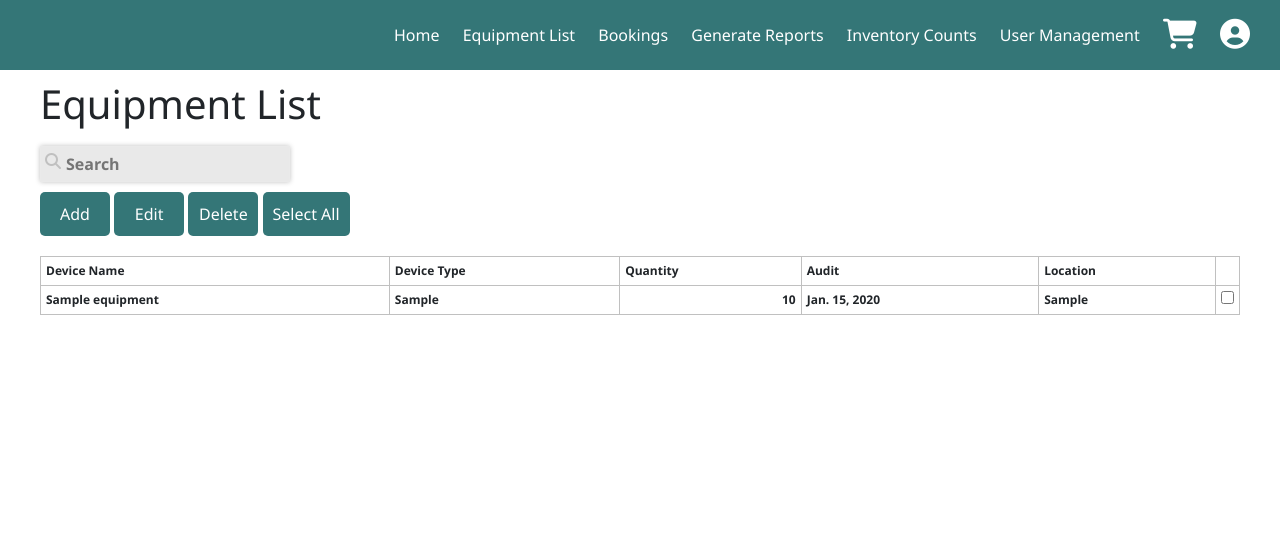
After one commit to Asif-Biswas/Equipement-enventory, a Django app: page /equipment-list/ in a window 1280 px wide. The commit adds this page. Shown: the top 555 px of the page. Run offline with Django 5.2, Linux system fonts and the light colour scheme; tables that the repository leaves empty hold one stand-in row (values such as "Sample post").

Commit message:
equipment list add

```diff
--- a/main/admin.py
+++ b/main/admin.py
@@ -1,4 +1,5 @@
 from django.contrib import admin
-from .models import UserProfile
+from .models import UserProfile, Equipment
 # Register your models here.
 admin.site.register(UserProfile)
+admin.site.register(Equipment)
--- a/main/static/main.css
+++ b/main/static/main.css
@@ -187,3 +187,54 @@ td input[type=text]{
     border-radius: 5px;
     border: none;
 }
+
+
+/* ------------------Equipment list--------------------- */
+
+.equipment-list-container{
+    margin: 10px 40px;
+}
+#search-box{
+    margin: 10px 0px;
+    padding: 5px;
+    padding-left: 25px;
+    width: 250px;
+    background-color: #e9e9e9;
+    outline: none;
+    border: 1px solid rgb(234, 234, 234);
+    box-shadow: 0px 0px 5px silver;
+    font-weight: 600;
+    color: silver;
+}
+.search-area{
+    position: relative;
+}
+.search-area i{
+    position: absolute;
+    left: 5px;
+    top: 17px;
+    color: silver;
+    font-weight: 600;
+
+}
+
+.equipment-btn-group input[type=button]{
+    padding: 10px;
+    cursor: pointer;
+    border-radius: 5px;
+    border: none;
+    background-color: #347677;
+    color: #fff;
+    min-width: 70px;
+}
+.equipment-table th, .equipment-table td{
+    border: 1px solid silver;
+    padding: 5px;
+    text-align: left;
+}
+.equipment-table{
+    width: 100%;
+    border: 1px solid silver;
+    border-collapse: collapse;
+    margin-top: 20px;
+}
--- a/main/urls.py
+++ b/main/urls.py
@@ -6,7 +6,13 @@ app_name = "main"
 urlpatterns = [
     path("", views.index, name="index"),
     path("signup", views.handleSignup, name="signup"),
+    path("login", views.handleLogin, name="login"),
     path("logout", views.handleLogout, name="logout"),
     path("user-accounts/", views.useraccounts, name="user-accounts"),
     path("update-profile/", views.updateprofile, name="update-profile"),
+    path("equipment-list/", views.equipmentList, name="equipment-list"),
+    path("add-equipment/", views.addEquipment, name="add-equipment"),
+    path("delete-equipment/<int:id>", views.deleteEquipment, name="delete-equipment"),
+    path("edit-equipment/<int:id>", views.editEquipment, name="edit-equipment"),
+    path("update-equipment/", views.updateEquipment, name="update-equipment"),
 ]
--- a/main/views.py
+++ b/main/views.py
@@ -3,14 +3,27 @@ from django.http import HttpResponse
 from django.contrib.auth.models import User
 from django.contrib.auth import authenticate, login, logout
 from django.contrib import messages
-from main.models import UserProfile
+from main.models import UserProfile, Equipment
 from django.contrib.auth.decorators import login_required
+from django.http import JsonResponse
+from django.core.serializers import serialize
+
 
 # Create your views here.
 
 @login_required(login_url="main:signup")
 def index(request):
     return render(request, "index.html")
+
+def handleLogin(request):
+    if request.method == "POST":
+        email = request.POST.get("email")
+        password = request.POST.get("password")
+        user = authenticate(username=email, password=password)
+        if user:
+            login(request, user)
+            return redirect("main:index")
+    return render(request, "login.html")
 
 def handleSignup(request):
     if request.method == "POST":
@@ -63,3 +76,46 @@ def updateprofile(request):
         messages.success(request, "Profile updated successfully")
         return redirect("main:user-accounts")
     return render(request, "update-profile.html")
+
+def equipmentList(request):
+    equipments = Equipment.objects.all()
+    context = {
+        "equipments": equipments,
+    }
+    return render(request, "equipment-list.html", context)
+
+def addEquipment(request):
+    if request.method == "POST":
+        name = request.POST.get("device-name")
+        device_type = request.POST.get("device-type")
+        quantity = request.POST.get("quantity")
+        audit = request.POST.get("audit")
+        location = request.POST.get("location")
+        equipment = Equipment.objects.create(name=name, device_type=device_type, quantity=quantity, audit_date=audit, location=location)
+        equipment.save()
+
+        return redirect("main:equipment-list")
+
+def deleteEquipment(request, id):
+    equipment = Equipment.objects.get(id=id)
+    equipment.delete()
+    return redirect("main:equipment-list")
+
+def editEquipment(request, id):
+    equipment = Equipment.objects.get(id=id)
+    equipment_json = serialize('json', [equipment])
+    print(equipment_json)
+    return JsonResponse(equipment_json, safe=False)
+
+def updateEquipment(request):
+    if request.method == "POST":
+        id = request.POST.get("id")
+        equipment = Equipment.objects.get(id=id)
+        equipment.name = request.POST.get("device-name")
+        equipment.device_type = request.POST.get("device-type")
+        equipment.quantity = request.POST.get("quantity")
+        equipment.audit_date = request.POST.get("audit")
+        equipment.location = request.POST.get("location")
+        equipment.save()
+        return redirect("main:equipment-list")
+    return render(request, "edit-equipment.html")
--- /dev/null
+++ b/templates/equipment-list.html
@@ -0,0 +1,221 @@
+<!DOCTYPE html>
+{% load static %}
+<html lang="en">
+
+<head>
+    <meta charset="UTF-8">
+    <meta name="viewport" content="width=device-width, initial-scale=1.0">
+    <title>Equipment List</title>
+    <link rel="stylesheet" href="{% static 'main.css' %}">
+    <link href="https://cdn.jsdelivr.net/npm/bootstrap@5.3.3/dist/css/bootstrap.min.css" rel="stylesheet"
+        integrity="sha384-QWTKZyjpPEjISv5WaRU9OFeRpok6YctnYmDr5pNlyT2bRjXh0JMhjY6hW+ALEwIH" crossorigin="anonymous">
+    <link rel="stylesheet" href="https://cdnjs.cloudflare.com/ajax/libs/font-awesome/6.5.2/css/all.min.css"
+        integrity="sha512-SnH5WK+bZxgPHs44uWIX+LLJAJ9/2PkPKZ5QiAj6Ta86w+fsb2TkcmfRyVX3pBnMFcV7oQPJkl9QevSCWr3W6A=="
+        crossorigin="anonymous" referrerpolicy="no-referrer" />
+</head>
+
+<body>
+    <div class="header">
+        <div class="nav">
+            <div class="nav-item"><a href="{% url 'main:index' %}">Home</a></div>
+            <div class="nav-item"><a href="{% url 'main:equipment-list' %}">Equipment List</a></div>
+            <div class="nav-item"><a href="#">Bookings</a></div>
+            <div class="nav-item"><a href="#">Generate Reports</a></div>
+            <div class="nav-item"><a href="#">Inventory Counts</a></div>
+            <div class="nav-item"><a href="#">User Management</a></div>
+            <div class="nav-item"><a href="#"><i class="fa fa-cart-shopping"></i></a></div>
+            <div class="nav-item"><a href="{% url 'main:user-accounts' %}"><i class="fa fa-circle-user"></i></a></div>
+        </div>
+    </div>
+
+    <div class="equipment-list-container">
+        <h1>Equipment List</h1>
+        <div class="search-area">
+            <input type="text" placeholder="Search" id="search-box">
+            <i class="fa fa-search"></i>
+        </div>
+        <div class="equipment-btn-group">
+            <input type="button" value="Add" data-bs-toggle="modal" data-bs-target="#addModal">
+            <input type="button" value="Edit" data-bs-toggle="modal" data-bs-target="#editModal">
+            <input type="button" value="Delete">
+            <input type="button" value="Select All">
+        </div>
+
+        <!-- Add Modal -->
+        <div class="modal fade" id="addModal" tabindex="-1" aria-labelledby="addModalLabel" aria-hidden="true">
+            <div class="modal-dialog">
+                <div class="modal-content">
+                    <form action="{% url 'main:add-equipment' %}" method="post">
+                        {% csrf_token %}
+                        <div class="modal-header">
+                            <h1 class="modal-title fs-5" id="addModalLabel">Add Equipment</h1>
+                            <button type="button" class="btn-close" data-bs-dismiss="modal" aria-label="Close"></button>
+                        </div>
+                        <div class="modal-body">
+
+                            <input type="text" class="form-control my-2" placeholder="Device Name" name="device-name">
+                            <input type="text" class="form-control my-2" placeholder="Device Type" name="device-type">
+                            <input type="text" class="form-control my-2" placeholder="Quantity" name="quantity">
+                            <input type="date" class="form-control my-2" pl ceholder="Audit" name="audit">
+                            <input type="text" class="form-control my-2" placeholder="Location" name="location">
+                        </div>
+                        <div class="modal-footer">
+                            <button type="button" class="btn btn-secondary" data-bs-dismiss="modal">Close</button>
+                            <button type="submit" class="btn btn-primary">Add</button>
+                        </div>
+                    </form>
+                </div>
+            </div>
+        </div>
+
+        <!-- Edit Modal -->
+        <div class="modal fade" id="editModal" tabindex="-1" aria-labelledby="editModalLabel" aria-hidden="true">
+            <div class="modal-dialog">
+                <div class="modal-content">
+                    <form action="{% url 'main:update-equipment'%}" method="post">
+                        {% csrf_token %}
+
+                        <div class="modal-header">
+                            <h1 class="modal-title fs-5" id="editModalLabel">Edit Equipment</h1>
+                            <button type="button" class="btn-close" data-bs-dismiss="modal" aria-label="Close"></button>
+                        </div>
+                        <div class="modal-body">
+                            <input type="text" class="form-control my-2" placeholder="Device Name" name="device-name">
+                            <input type="text" class="form-control my-2" placeholder="Device Type" name="device-type">
+                            <input type="text" class="form-control my-2" placeholder="Quantity" name="quantity">
+                            <input type="date" class="form-control my-2" pl ceholder="Audit" name="audit">
+                            <input type="text" class="form-control my-2" placeholder="Location" name="location">
+                            <input type="hidden" name="id" value="">
+                        </div>
+                        <div class="modal-footer">
+                            <button type="button" class="btn btn-secondary" data-bs-dismiss="modal">Close</button>
+                            <button type="submit" class="btn btn-primary">Save changes</button>
+                        </div>
+                    </form>
+                </div>
+            </div>
+        </div>
+        <table class="equipment-table reg-text" id="equipment-table">
+            <tr>
+                <th>Device Name</th>
+                <th>Device Type</th>
+                <th>Quantity</th>
+                <th>Audit</th>
+                <th>Location</th>
+                <th style="width: 15px;"></th>
+            </tr>
+            {% for equipment in equipments %}
+            <tr>
+                <td>{{ equipment.name }}</td>
+                <td>{{ equipment.device_type }}</td>
+                <td style="text-align: right;">{{equipment.quantity}}</td>
+                <td>{{equipment.audit_date}}</td>
+                <td>{{equipment.location}}</td>
+                <td style="width: 15px;"><input type="checkbox" id="{{equipment.id}}" class="select"></td>
+            </tr>
+            {% endfor %}
+        </table>
+    </div>
+
+    <div class="footer"></div>
+
+    <script>
+        //-------select all functionality-------
+        document.querySelector(".equipment-btn-group input[value='Select All']").addEventListener("click", function () {
+            var checkboxes = document.querySelectorAll(".select");
+            checkboxes.forEach(function (checkbox) {
+                checkbox.checked = true;
+            });
+        });
+
+        //-------Delete functionality-------
+        document.querySelector(".equipment-btn-group input[value='Delete']").addEventListener("click", function () {
+            var checkboxes = document.querySelectorAll(".select");
+            checkboxes.forEach(function (checkbox) {
+                if (checkbox.checked) {
+                    var id = checkbox.id;
+                    var url = "{% url 'main:delete-equipment' 0 %}".replace("0", id);
+                    fetch(url, {
+                        method: "DELETE",
+                        headers: {
+                            "X-CSRFToken": "{{ csrf_token }}"
+                        }
+                    }).then(function (response) {
+                        if (response.ok) {
+                            checkbox.parentElement.parentElement.remove();
+                        }
+                    });
+                }
+            });
+        });
+
+        //-------eddit single selected functionality-------
+        let adata;
+        document.querySelector(".equipment-btn-group input[value='Edit']").addEventListener("click", function () {
+            var checkboxes = document.querySelectorAll(".select");
+            checkboxes.forEach(function (checkbox) {
+                if (checkbox.checked) {
+                    var id = checkbox.id;
+                    var url = "{% url 'main:edit-equipment' 0 %}".replace("0", id);
+                    fetch(url, {
+                        method: "GET",
+                        headers: {
+                            "X-CSRFToken": "{{ csrf_token }}"
+                        }
+                    }).then(function (response) {
+                        if (response.ok) {
+                            response.json().then(function (data) {
+                                console.log(data);
+                                adata = JSON.parse(data);
+                                var modal = document.getElementById("editModal");
+                                modal.querySelector("input[name='device-name']").value = adata[0].fields.name;
+                                modal.querySelector("input[name='device-type']").value = adata[0].fields.device_type;
+                                modal.querySelector("input[name='quantity']").value = adata[0].fields.quantity;
+                                modal.querySelector("input[name='audit']").value = adata[0].fields.audit_date;
+                                modal.querySelector("input[name='location']").value = adata[0].fields.location;
+                                modal.querySelector("input[name='id']").value = adata[0].pk;
+                            });
+                        }
+                    });
+                }
+            });
+        });
+
+
+    </script>
+
+    <script>
+        //-------search functionality-------
+
+        document.getElementById("search-box").addEventListener("keyup", function () {
+            var input, filter, table, tr, td, i, txtValue;
+            input = document.getElementById("search-box");
+            filter = input.value.toUpperCase();
+            table = document.getElementById("equipment-table");
+            tr = table.getElementsByTagName("tr");
+
+            for (i = 0; i < tr.length; i++) {
+                td = tr[i].getElementsByTagName("td");
+                for (var j = 0; j < td.length; j++) {
+                    if (td[j]) {
+                        txtValue = td[j].textContent || td[j].innerText;
+                        if (txtValue.toUpperCase().indexOf(filter) > -1) {
+                            tr[i].style.display = "";
+                            break;
+                        } else {
+                            tr[i].style.display = "none";
+                        }
+                    }
+                }
+            }
+        });
+    </script>
+    <script src="https://cdn.jsdelivr.net/npm/@popperjs/core@2.11.8/dist/umd/popper.min.js"
+        integrity="sha384-I7E8VVD/ismYTF4hNIPjVp/Zjvgyol6VFvRkX/vR+Vc4jQkC+hVqc2pM8ODewa9r"
+        crossorigin="anonymous"></script>
+    <script src="https://cdn.jsdelivr.net/npm/bootstrap@5.3.3/dist/js/bootstrap.min.js"
+        integrity="sha384-0pUGZvbkm6XF6gxjEnlmuGrJXVbNuzT9qBBavbLwCsOGabYfZo0T0to5eqruptLy"
+        crossorigin="anonymous"></script>
+</body>
+
+</html>
--- a/templates/index.html
+++ b/templates/index.html
@@ -8,7 +8,8 @@
 <body>
     This is Homepage. <br>
     {% if user.is_authenticated %}
-        <a href="{% url 'main:user-accounts' %}">User Accounts</a>
+        <a href="{% url 'main:user-accounts' %}">User Accounts</a><br>
+        <a href="{% url 'main:logout' %}">logout</a>
     {% else %}
         <a href="{% url 'main:signup' %}">Login</a>
     {% endif %}
--- a/templates/signup.html
+++ b/templates/signup.html
@@ -4,7 +4,7 @@
 <head>
     <meta charset="UTF-8">
     <meta name="viewport" content="width=device-width, initial-scale=1.0">
-    <title>Document</title>
+    <title>Sign Up</title>
     <link rel="stylesheet" href="{% static 'main.css' %}">
     <link rel="stylesheet" href="https://cdnjs.cloudflare.com/ajax/libs/font-awesome/6.5.2/css/all.min.css" integrity="sha512-SnH5WK+bZxgPHs44uWIX+LLJAJ9/2PkPKZ5QiAj6Ta86w+fsb2TkcmfRyVX3pBnMFcV7oQPJkl9QevSCWr3W6A==" crossorigin="anonymous" referrerpolicy="no-referrer" />
 </head>
@@ -16,7 +16,7 @@
         <div class="form-top reg-text">
             <h2>Sign Up</h2>
             <p>Sign Up to join</p>
-            <p>Already have an account? <a href="">Login.</a></p>
+            <p>Already have an account? <a href="{% url 'main:login' %}">Login.</a></p>
         </div>
         <form action="{% url 'main:signup' %}" class="reg-text" id="signup-form" method="post">
             {% csrf_token %}
--- a/templates/user-accounts.html
+++ b/templates/user-accounts.html
@@ -5,7 +5,7 @@
 <head>
     <meta charset="UTF-8">
     <meta name="viewport" content="width=device-width, initial-scale=1.0">
-    <title>Document</title>
+    <title>Account</title>
     <link rel="stylesheet" href="{% static 'main.css' %}">
     <link rel="stylesheet" href="https://cdnjs.cloudflare.com/ajax/libs/font-awesome/6.5.2/css/all.min.css"
         integrity="sha512-SnH5WK+bZxgPHs44uWIX+LLJAJ9/2PkPKZ5QiAj6Ta86w+fsb2TkcmfRyVX3pBnMFcV7oQPJkl9QevSCWr3W6A=="
@@ -16,7 +16,7 @@
     <div class="header">
         <div class="nav">
             <div class="nav-item"><a href="{% url 'main:index' %}">Home</a></div>
-            <div class="nav-item"><a href="#">Equipment List</a></div>
+            <div class="nav-item"><a href="{% url 'main:equipment-list' %}">Equipment List</a></div>
             <div class="nav-item"><a href="#">Bookings</a></div>
             <div class="nav-item"><a href="#">Generate Reports</a></div>
             <div class="nav-item"><a href="#">Inventory Counts</a></div>
```
Also changed, not shown: main/models.py (+10 -0 lines), templates/login.html (added, +47 -0 lines), main/migrations/0003_equipment.py (added).
